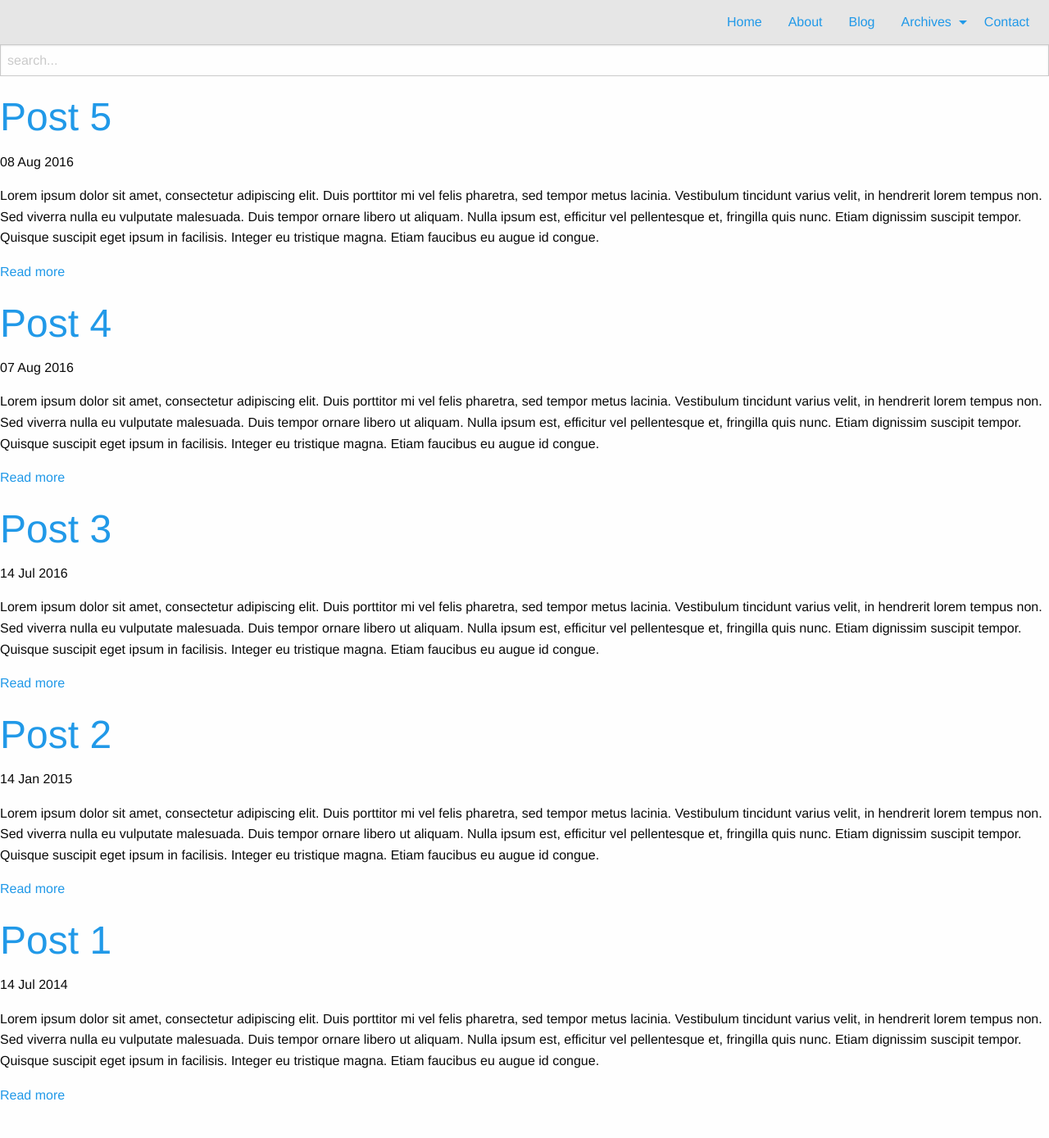
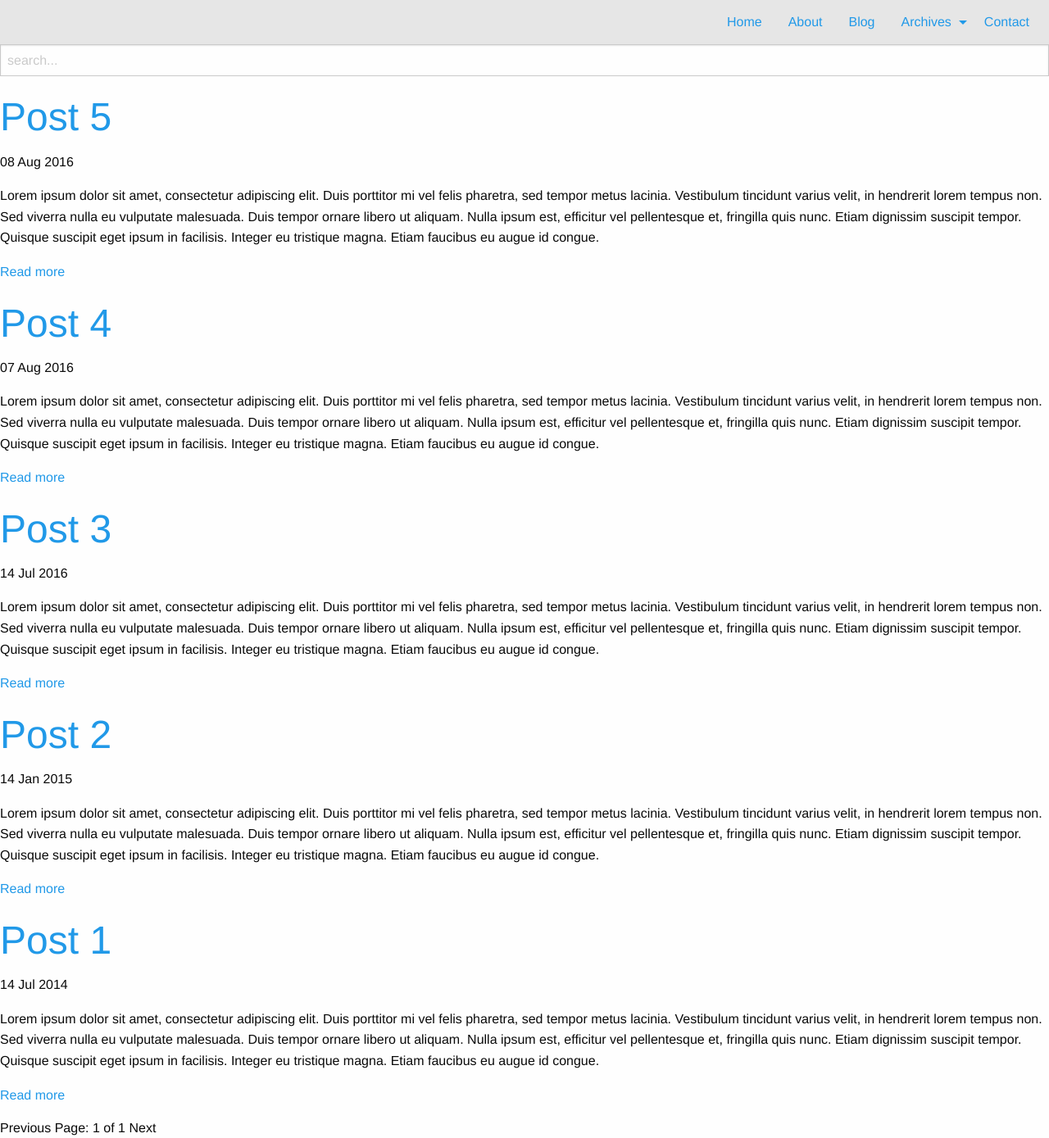
Before and after one commit to yanyil/jekyll-blog, a Jekyll site: the page built from blog/index.html, in a window 1280 px wide. Shown: the whole page at 82% size. Built offline with Jekyll 4.4.1, drawn with Linux system fonts in a browser that asks for light colours; the list of posts is cut into pages by our own code; before the commit the page ends 1349 px from its top, so only the background shows below that.

Commit message:
Add pagination on blog index page

```diff
--- a/_config.yml
+++ b/_config.yml
@@ -6,7 +6,7 @@
              Google search results) and in your feed.xml site description.
 baseurl: ""
 url: http://yoururl.com
-copyright: Copyright (c) 2016 Yan-Yi Li
+copyright: &copy 2016 Yan-Yi Li
 
 author:
   name: name
@@ -20,6 +20,9 @@
 permalink: pretty
 sass:
   style: compressed
+gems: [jekyll-paginate]
+paginate: 5
+paginate_path: "/blog/page:num/"
 
 defaults:
   -
--- a/blog/index.html
+++ b/blog/index.html
@@ -2,7 +2,7 @@
 title: Blog
 ---
 
-{% for post in site.posts %}
+{% for post in paginator.posts %}
   <article>
     <header>
       <h1>
@@ -18,3 +18,15 @@
     </p>
   </article>
 {% endfor %}
+
+{% if paginator.previous_page %}
+  <a href="{{ paginator.previous_page_path }}">Previous</a>
+{% else %}
+  Previous
+{% endif %}
+  Page: {{ paginator.page }} of {{ paginator.total_pages }}
+{% if paginator.next_page %}
+  <a href="{{ paginator.next_page_path }}">Next</a>
+{% else %}
+  Next
+{% endif %}
```
Also changed, not shown: Gemfile (added, +7 -0 lines), Gemfile.lock (added).
